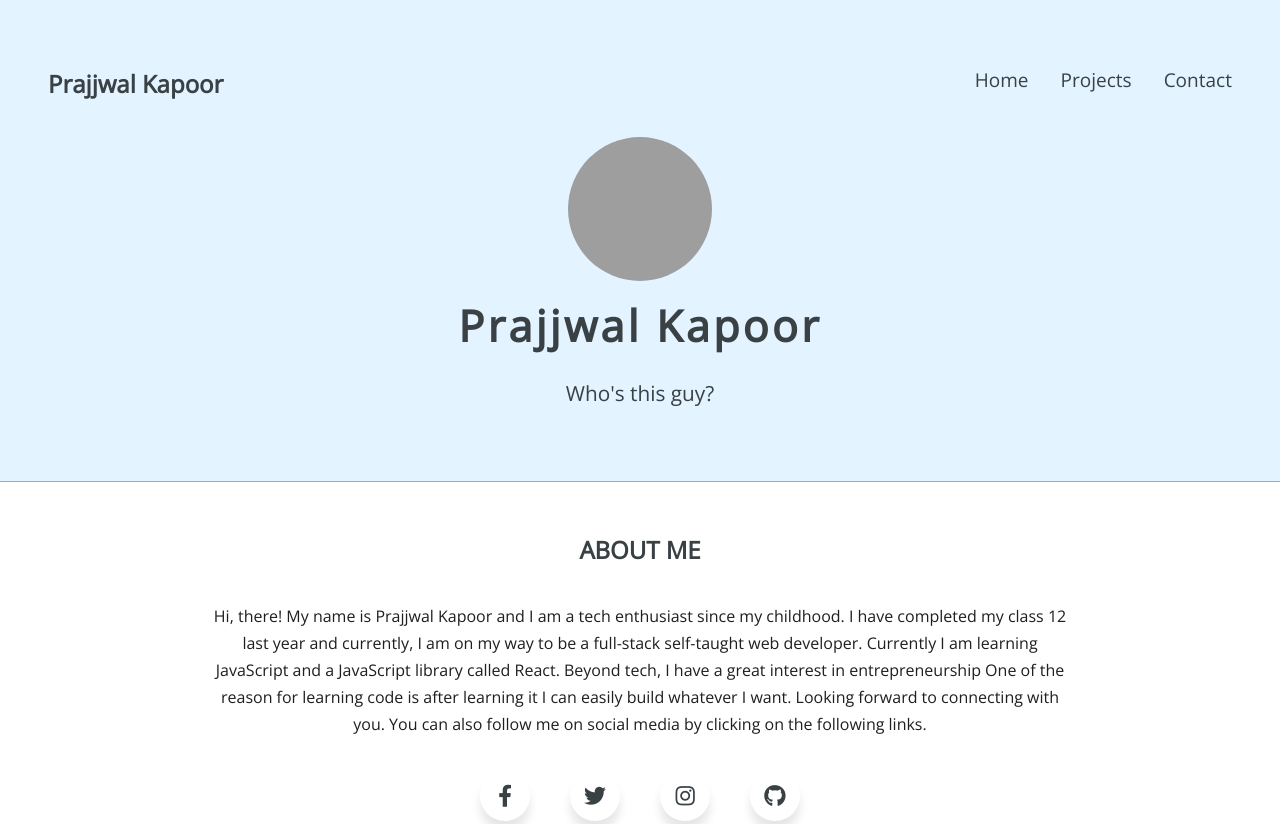
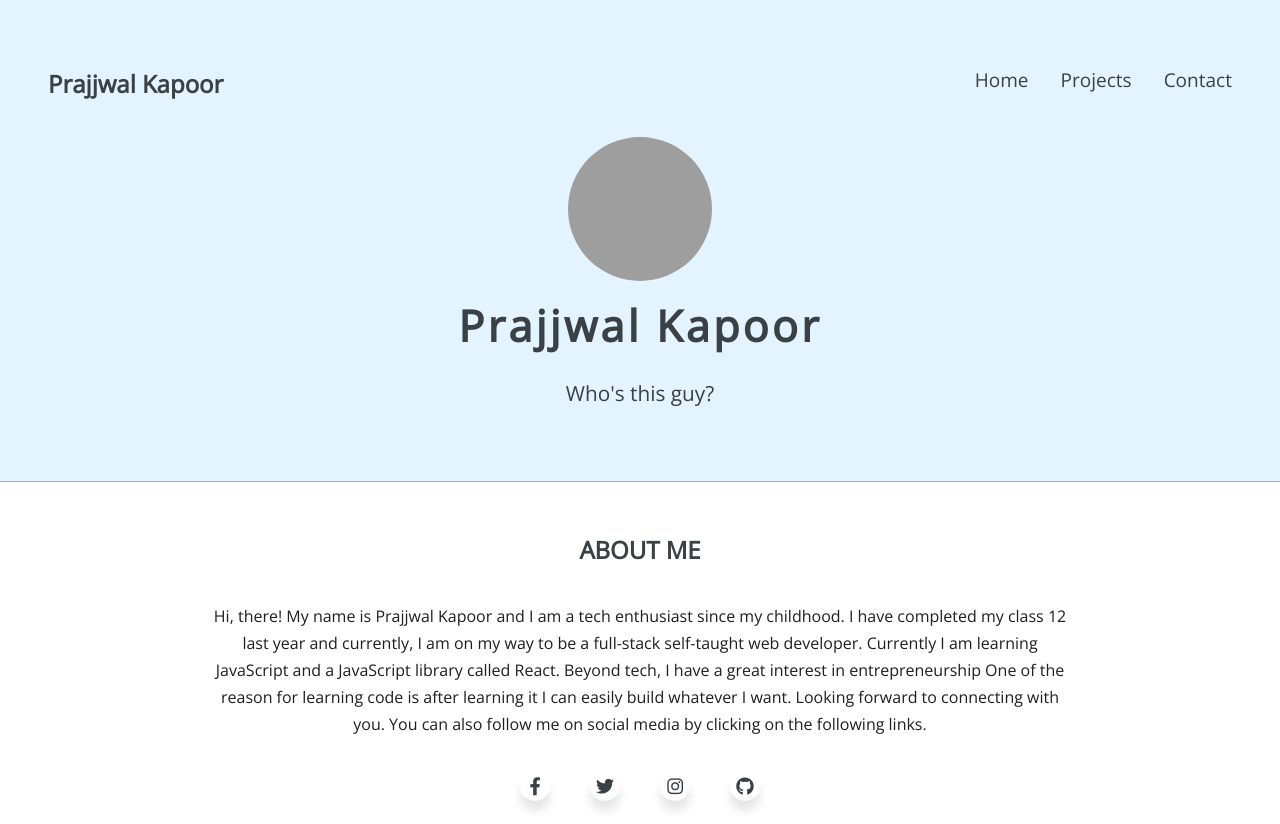
Before and after one commit to prajjwalkapoor/Personal-website, a website: page index.html in a window 1280 px wide. Shown: the top 824 px of the page. Drawn offline with nearby package versions, Linux system fonts and the light colour scheme; grey boxes are pictures that could not be loaded.

Commit message:
fix: content overflow

```diff
--- a/scss/pages/_index.scss
+++ b/scss/pages/_index.scss
@@ -24,8 +24,8 @@
 }
 .icon-bar .icon span {
   display: block;
-  height: 50px;
-  width: 50px;
+  height: 30px;
+  width: 30px;
   background: #fff;
   border-radius: 50%;
   position: relative;
@@ -34,8 +34,8 @@
   transition: 0.4s cubic-bezier(0.68, -0.55, 0.265, 1.55);
 }
 .icon-bar .icon span i {
-  line-height: 50px;
-  font-size: 22px;
+  line-height: 30px;
+  font-size: 18px;
 }
 .icon-bar .icon .tooltip {
   position: absolute;
```
Also changed, not shown: css/style.css.
